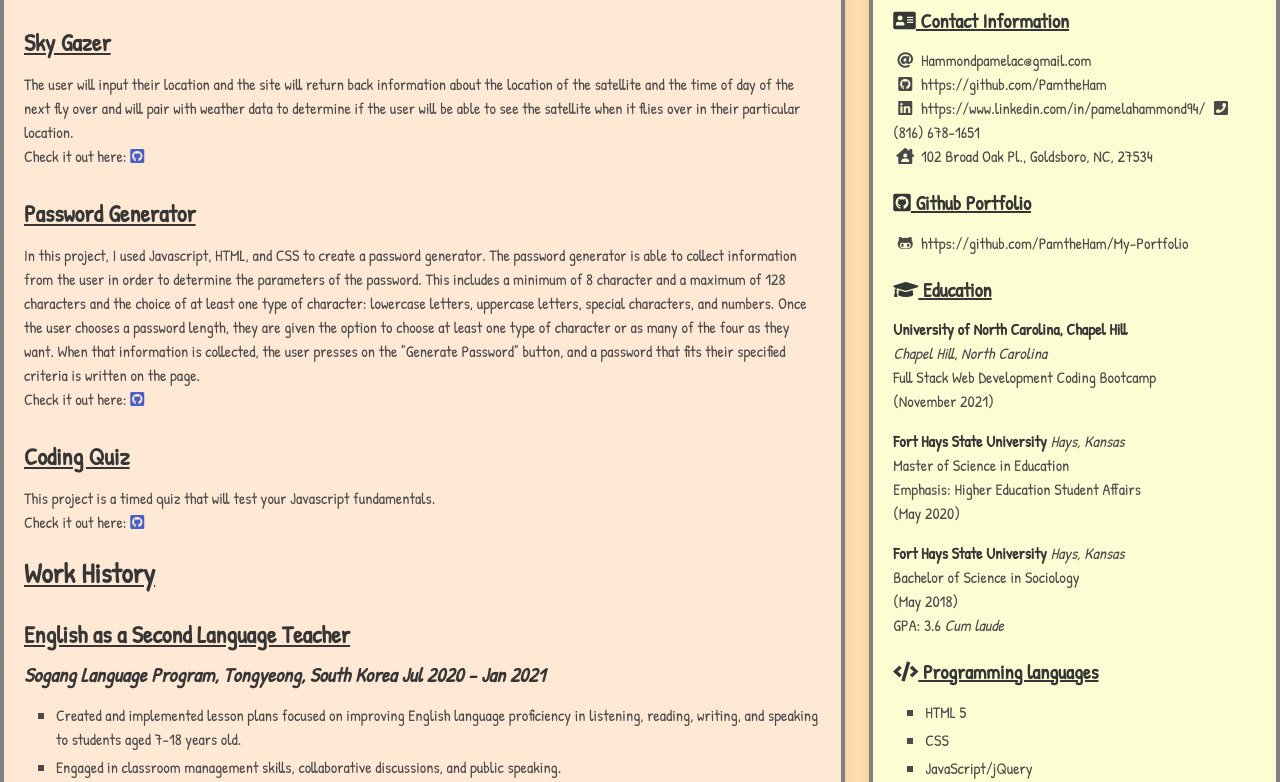
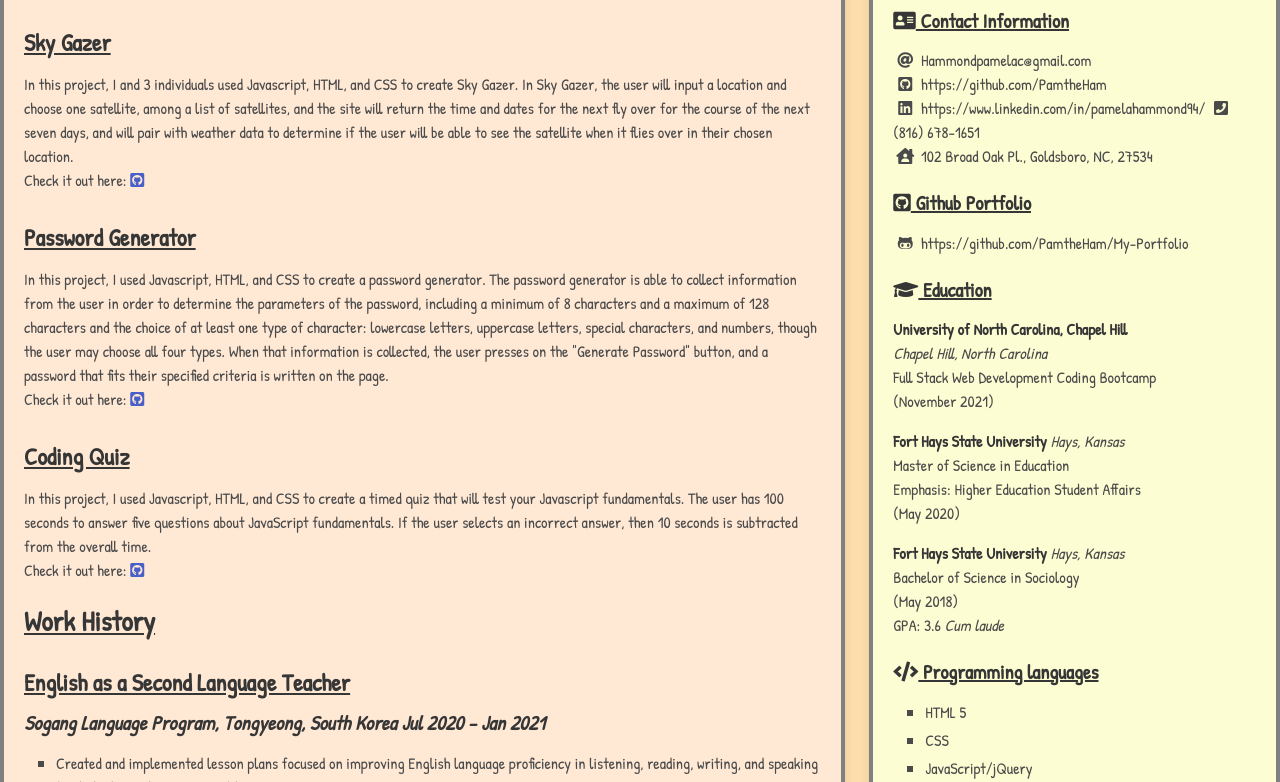
Before and after one commit to PamtheHam/static-resume-with-icons, a plain HTML site: page index.html in a window 1280 px wide. Shown: the part 453-1235 px from the top of the page. Drawn offline with nearby package versions, Linux system fonts and the light colour scheme.

Commit message:
updated top projects summaries

```diff
--- a/index.html
+++ b/index.html
@@ -43,17 +43,17 @@
               <section>
               <h2>Top Projects</h2>
               <h3>Sky Gazer</h3>
-              <p>The user will input their location and the site will return back information about the location of the satellite and the time of day of the next fly over and will pair with weather data to determine if the user will be able to see the satellite when it flies over in their particular location.
+              <p>In this project, I and 3 individuals used Javascript, HTML, and CSS to create Sky Gazer. In Sky Gazer, the user will input a location and choose one satellite, among a list of satellites, and the site will return the time and dates for the next fly over for the course of the next seven days, and will pair with weather data to determine if the user will be able to see the satellite when it flies over in their chosen location.
                 <br>
                 Check it out here: <a href="https://pamtheham.github.io/Sky-Gazer/"><i class="fab fa-github-square"></i></a>
               </p>
               <h3>Password Generator</h3>
-              <p>In this project, I used Javascript, HTML, and CSS to create a password generator. The password generator is able to collect information from the user in order to determine the parameters of the password. This includes a minimum of 8 character and a maximum of 128 characters and the choice of at least one type of character: lowercase letters, uppercase letters, special characters, and numbers. Once the user chooses a password length, they are given the option to choose at least one type of character or as many of the four as they want. When that information is collected, the user presses on the "Generate Password" button, and a password that fits their specified criteria is written on the page.
+              <p>In this project, I used Javascript, HTML, and CSS to create a password generator. The password generator is able to collect information from the user in order to determine the parameters of the password, including a minimum of 8 characters and a maximum of 128 characters and the choice of at least one type of character: lowercase letters, uppercase letters, special characters, and numbers, though the user may choose all four types. When that information is collected, the user presses on the "Generate Password" button, and a password that fits their specified criteria is written on the page.
                 <br>
                 Check it out here: <a href="https://pamtheham.github.io/Password-Generator/"><i class="fab fa-github-square"></i></a>
               </p>
               <h3>Coding Quiz</h3>
-              <p>This project is a timed quiz that will test your Javascript fundamentals.
+              <p>In this project, I used Javascript, HTML, and CSS to create a timed quiz that will test your Javascript fundamentals. The user has 100 seconds to answer five questions about JavaScript fundamentals. If the user selects an incorrect answer, then 10 seconds is subtracted from the overall time.
                 <br>
                 Check it out here: <a href="https://pamtheham.github.io/Coding-Quiz/"><i class="fab fa-github-square"></i></a>
               </p>
```
